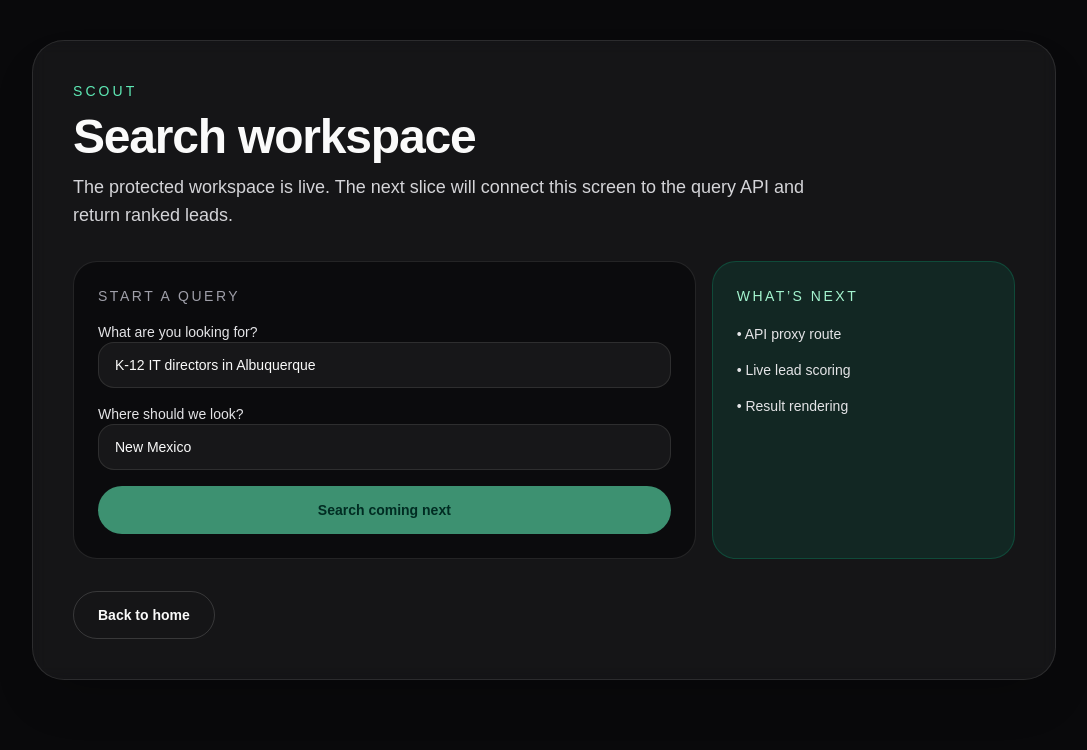
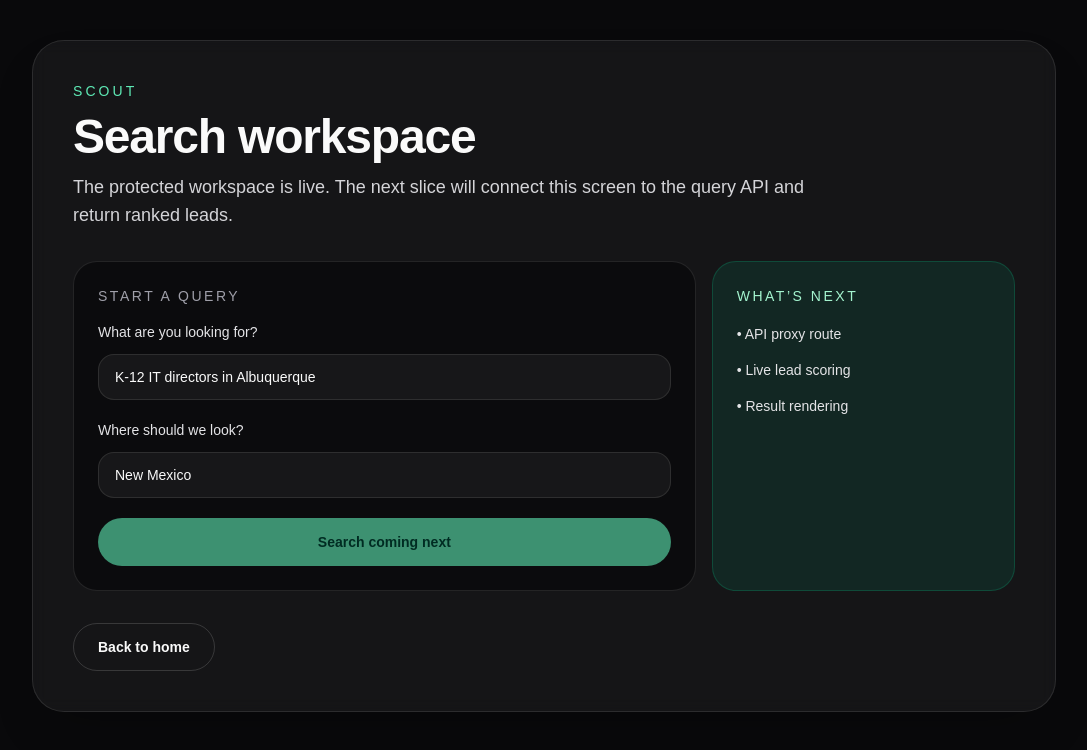
Before and after one commit to mschwar/white-rabbit, a Next.js app in the folder apps/web/: page /scout in a window 1280 px wide. Shown: the top 750 px of the page, without its empty margins (96-1183 px from the left). Built offline with nearby package versions, Linux system fonts and the light colour scheme.

Commit message:
fix(qa): improve scout query label spacing

```diff
--- a/apps/web/src/app/scout/page.tsx
+++ b/apps/web/src/app/scout/page.tsx
@@ -16,23 +16,29 @@ export default function ScoutPage() {
         <div className="grid gap-4 md:grid-cols-3">
           <section className="rounded-3xl border border-white/10 bg-zinc-950/70 p-6 md:col-span-2">
             <p className="text-sm font-medium uppercase tracking-[0.18em] text-zinc-400">Start a query</p>
-            <form className="mt-4 grid gap-4" action="#" method="post">
-              <label className="space-y-2 text-sm text-zinc-200">
-                <span>What are you looking for?</span>
+            <form className="mt-4 grid gap-5" action="#" method="post">
+              <div className="flex flex-col gap-3 text-sm text-zinc-200">
+                <label className="block font-medium" htmlFor="query">
+                  What are you looking for?
+                </label>
                 <input
                   className="w-full rounded-2xl border border-white/10 bg-white/5 px-4 py-3 text-zinc-50 outline-none ring-0 placeholder:text-zinc-500 focus:border-emerald-400"
                   defaultValue="K-12 IT directors in Albuquerque"
+                  id="query"
                   name="query"
                 />
-              </label>
-              <label className="space-y-2 text-sm text-zinc-200">
-                <span>Where should we look?</span>
+              </div>
+              <div className="flex flex-col gap-3 text-sm text-zinc-200">
+                <label className="block font-medium" htmlFor="location">
+                  Where should we look?
+                </label>
                 <input
                   className="w-full rounded-2xl border border-white/10 bg-white/5 px-4 py-3 text-zinc-50 outline-none ring-0 placeholder:text-zinc-500 focus:border-emerald-400"
                   defaultValue="New Mexico"
+                  id="location"
                   name="location"
                 />
-              </label>
+              </div>
               <button
                 className="inline-flex h-12 items-center justify-center rounded-full bg-emerald-400 px-6 text-sm font-semibold text-emerald-950 transition hover:bg-emerald-300 disabled:cursor-not-allowed disabled:bg-emerald-300/60"
                 disabled
```
